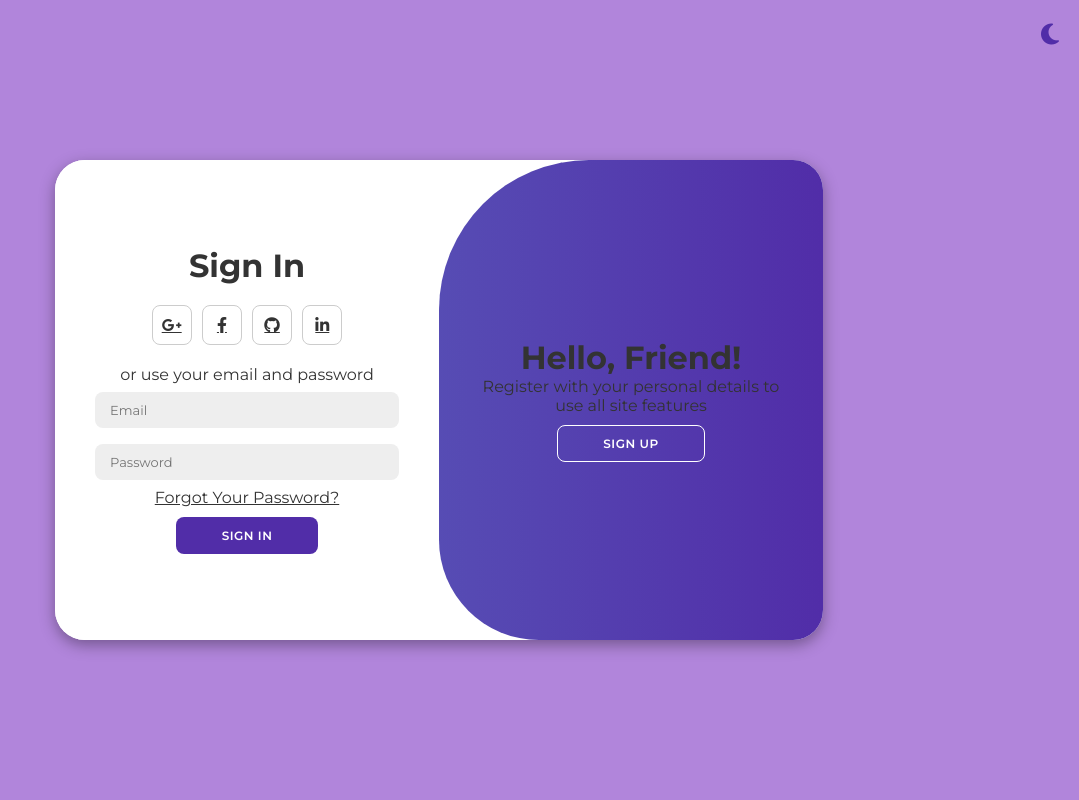
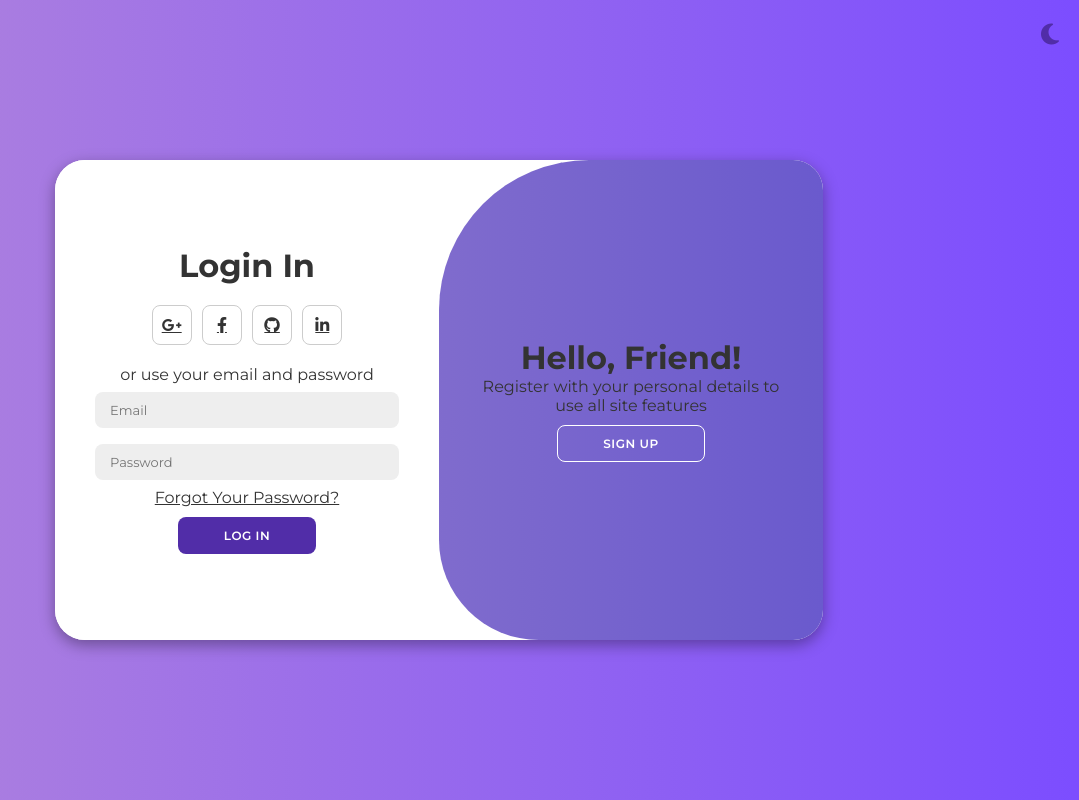
Before and after one commit to CangNguyen1012/Modern-Login-Page, a plain HTML site: page index.html in a window 1280 px wide. Shown: the whole page, without its empty margins (201-1280 px from the left). Drawn offline with Linux system fonts and the light colour scheme.

Commit message:
update color

```diff
--- a/index.html
+++ b/index.html
@@ -19,7 +19,7 @@
     <div class="container" id="container">
       <div class="form-container sign-up">
         <form>
-          <h1>Create Account</h1>
+          <h2>Create an account</h2>
           <div class="social-icons">
             <a href="#" class="icon"
               ><i class="fa-brands fa-google-plus-g"></i
@@ -40,7 +40,7 @@
 
       <div class="form-container sign-in">
         <form>
-          <h1>Sign In</h1>
+          <h1>Login In</h1>
           <div class="social-icons">
             <a href="#" class="icon"
               ><i class="fa-brands fa-google-plus-g"></i
@@ -55,7 +55,7 @@
           <input type="email" placeholder="Email" />
           <input type="password" placeholder="Password" />
           <a href="#">Forgot Your Password?</a>
-          <button>Sign In</button>
+          <button>Log In</button>
         </form>
       </div>
 
@@ -64,7 +64,7 @@
           <div class="toggle-panel toggle-left">
             <h1>Welcome Back!</h1>
             <p>Enter your personal details to use all site features</p>
-            <button class="hidden" id="login">Sign In</button>
+            <button class="hidden" id="login">Log In</button>
           </div>
           <div class="toggle-panel toggle-right">
             <h1>Hello, Friend!</h1>
--- a/style.css
+++ b/style.css
@@ -9,28 +9,36 @@
 
 /* Light Mode (Default) */
 :root {
-  --bg-color: #b185db;
+  --bg-color: linear-gradient(
+    to right,
+    #b185db,
+    #7c4dff
+  ); /* Light Purple Gradient */
   --container-bg: #fff;
   --text-color: #333;
   --button-bg: #512da8;
-  --toggle-bg: linear-gradient(to right, #5c6bc0, #512da8);
+  --toggle-bg: linear-gradient(to right, #957dcd, #6a5acd);
   --input-bg: #eee;
   --shadow: rgba(0, 0, 0, 0.35);
 }
 
 /* Dark Mode */
 .dark-mode {
-  --bg-color: #2d1b58;
+  --bg-color: linear-gradient(
+    to right,
+    #2d1b58,
+    #4b0082
+  ); /* Dark Purple Gradient */
   --container-bg: #2e2e4f;
   --text-color: #e2e2e2;
   --button-bg: #8a2be2;
-  --toggle-bg: linear-gradient(to right, #4b0082, #8a2be2);
+  --toggle-bg: linear-gradient(to right, #301934, #8549a7);
   --input-bg: #3a3a5f;
   --shadow: rgba(255, 255, 255, 0.1);
 }
 
 body {
-  background-color: var(--bg-color);
+  background: var(--bg-color);
   display: flex;
   align-items: center;
   justify-content: center;
@@ -52,6 +60,7 @@ body {
 }
 
 .container h1,
+.container h2,
 .container span,
 .container p,
 .container a {
```
